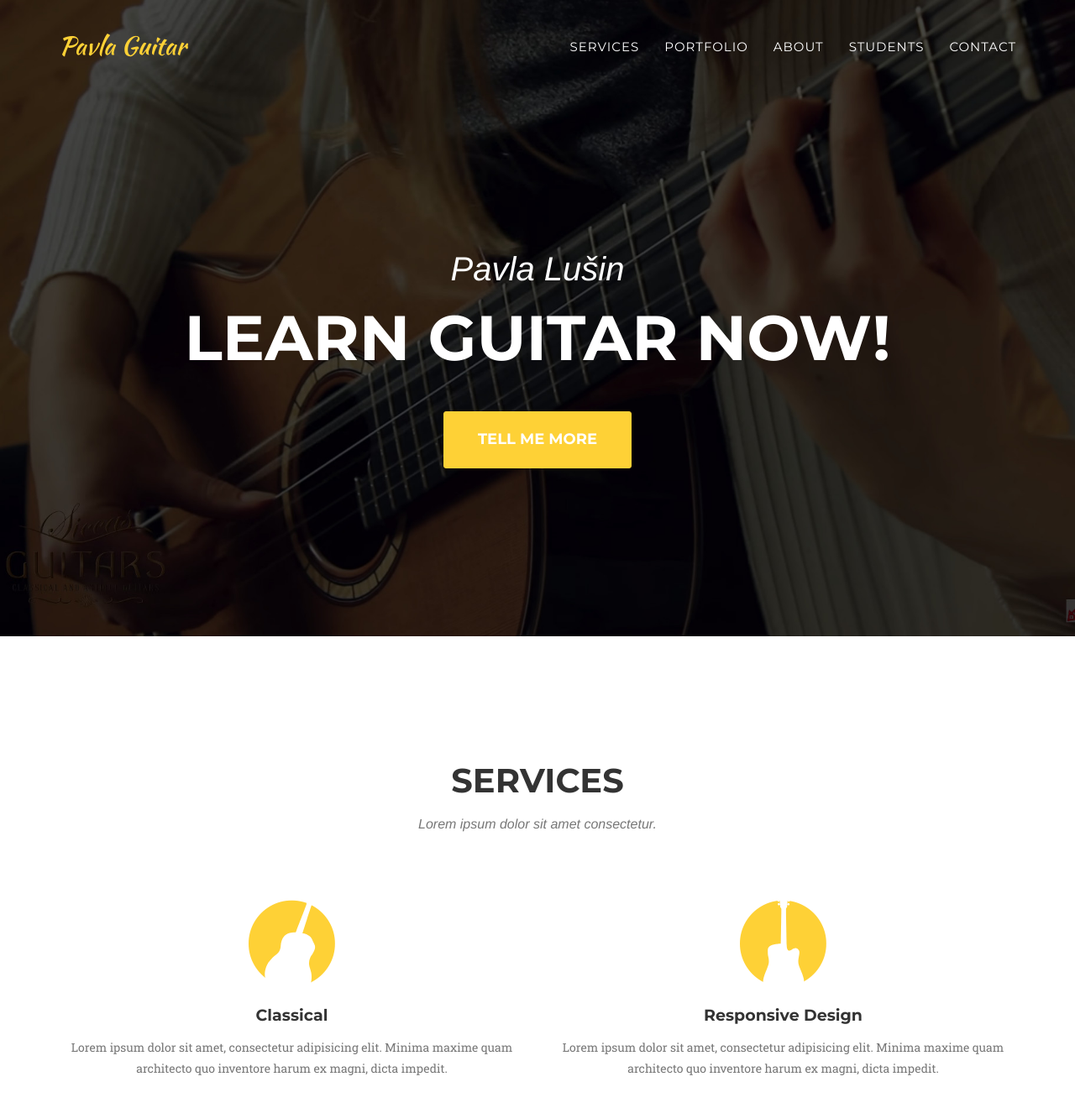
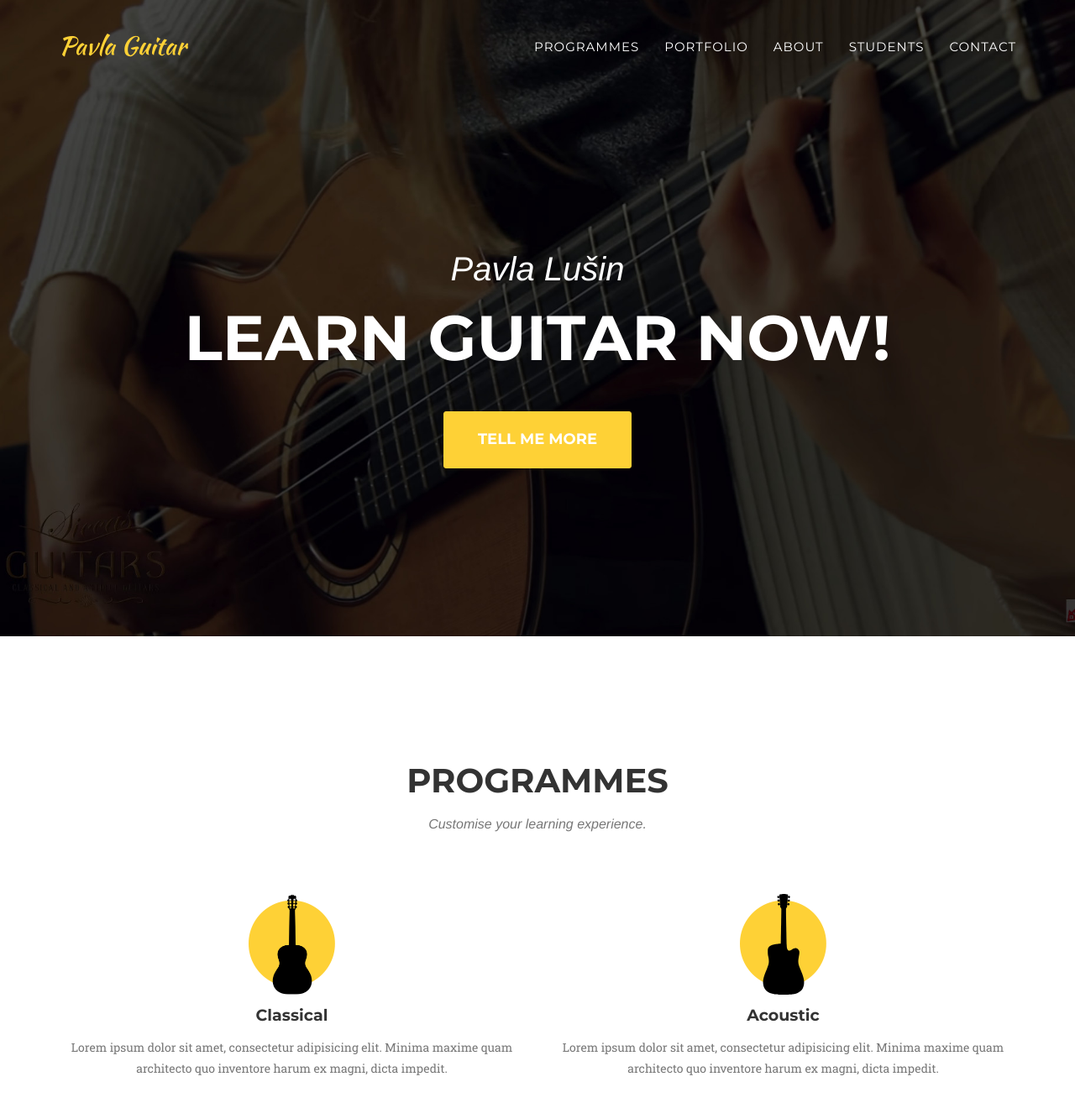
Before and after one commit to pavlalusin/pavlalusin.github.io, a Jekyll site: the page built from index.html, in a window 1280 px wide and 1400 px high. Shown: the top 1320 px of the window at 84% size. Built offline with Jekyll 4.4.1, drawn with Linux system fonts in a browser that asks for light colours; some web fonts are replaced; some of the changed text lies outside the part shown.

```diff
--- a/_data/content.yml
+++ b/_data/content.yml
@@ -4,14 +4,14 @@ intro:
   btn-text: Tell me more
 
 services:
-  heading: Services
-  subheading: Lorem ipsum dolor sit amet consectetur.
+  heading: Programmes
+  subheading: Customise your learning experience.
   service:
-    - icon: fa-laptop fa-guitar fa-classical-w
+    - icon: fa-laptop fa-guitar fa-classical
       heading: Classical
       text: Lorem ipsum dolor sit amet, consectetur adipisicing elit. Minima maxime quam architecto quo inventore harum ex magni, dicta impedit.
-    - icon: fa-laptop fa-guitar fa-acoustic-w
-      heading: Responsive Design
+    - icon: fa-laptop fa-guitar fa-acoustic
+      heading: Acoustic
       text: Lorem ipsum dolor sit amet, consectetur adipisicing elit. Minima maxime quam architecto quo inventore harum ex magni, dicta impedit.
 
 portfolio:
--- a/_includes/modals.html
+++ b/_includes/modals.html
@@ -14,7 +14,11 @@
                         <div class="modal-body">
                             <h2>{{ post.title }}</h2>
                             <hr class="star-primary">
+                            {% if post.html %}
+                                {{ post.content }}
+                            {% else %}
                                 <img src="img/portfolio/{{ post.img }}" class="img-responsive img-centered" alt="{{ post.alt }}">
+
                                 <p>{{ post.description }}</p>
                                 <ul class="list-inline item-details">
                                     <li>Client:
@@ -30,6 +34,7 @@
                                         </strong>
                                     </li>
                                 </ul>
+                            {% endif %}
                             <button type="button" class="btn btn-default" data-dismiss="modal"><i class="fa fa-times"></i> Close</button>
                         </div>
                     </div>
```
Also changed, not shown: _includes/css/custom.css (+5 -11 lines), _posts/2014-07-17-project-2.markdown (+6 -9 lines), _posts/2014-07-18-project-1.markdown (+24 -10 lines), img/guitars/acoustic-w1.svg (deleted), img/guitars/acoustic-w2.svg (deleted), img/guitars/acoustic2.svg (deleted), img/guitars/classical-w1.svg (deleted), img/guitars/classical-w2.svg (deleted), img/guitars/classical.png (added), img/guitars/classical1.svg (deleted), img/guitars/classical2.svg (deleted), img/portfolio/fuoco-thumbnail.jpg (added), img/portfolio/masters-thumbnail.jpg (added). Lines whose indentation alone changed are shown as unchanged.
